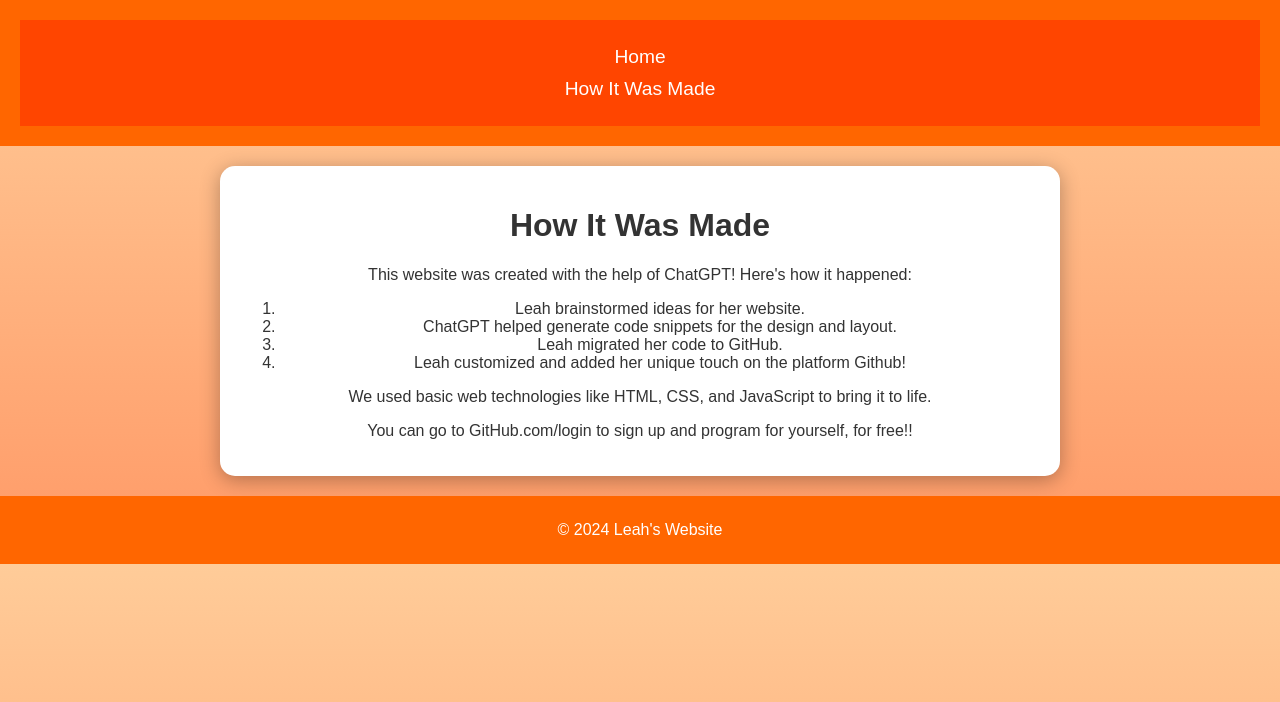
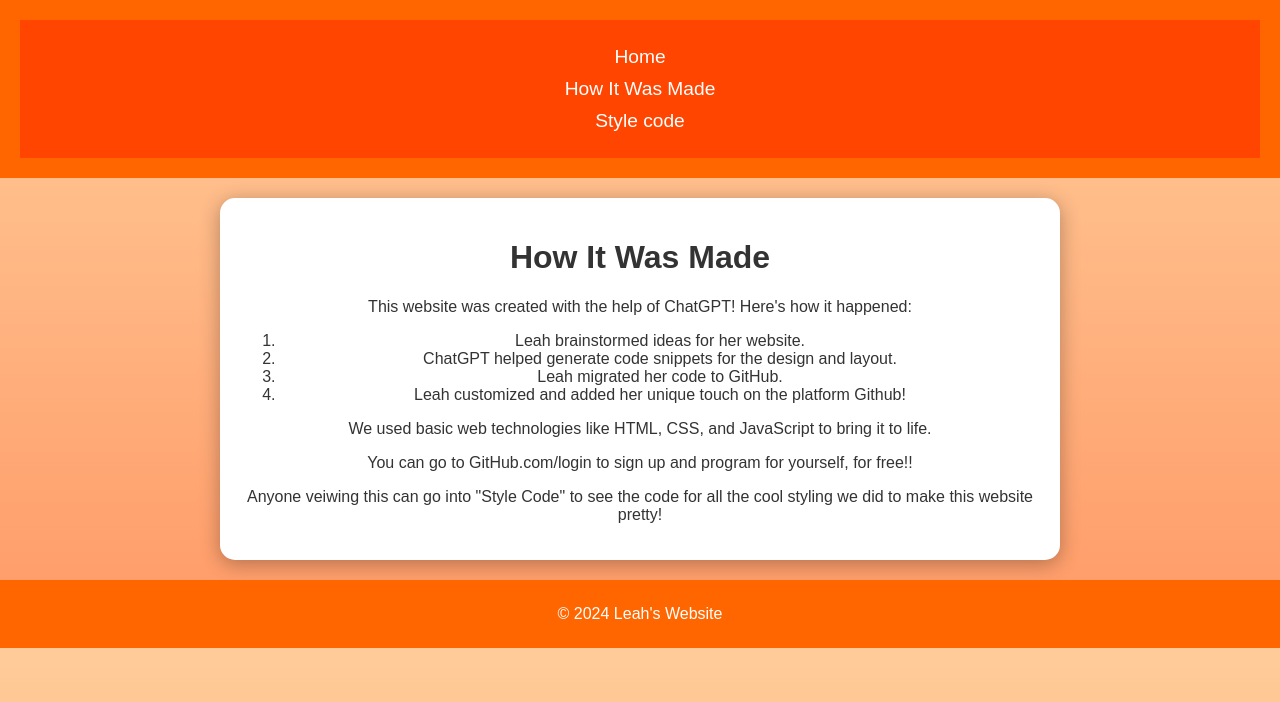
Before and after one commit to leah-hall/website, a plain HTML site: page how-it-was-made.html in a window 1280 px wide. Drawn offline with Linux system fonts and the light colour scheme.

Commit message:
Adding styles.css

```diff
--- a/how-it-was-made.html
+++ b/how-it-was-made.html
@@ -12,6 +12,7 @@
       <ul>
         <li><a href="index.html">Home</a></li>
         <li><a href="how-it-was-made.html">How It Was Made</a></li>
+        <li><a href="styles.css">Style code</a></li>
       </ul>
     </nav>
   </header>
@@ -27,6 +28,7 @@
       </ol>
       <p>We used basic web technologies like HTML, CSS, and JavaScript to bring it to life.</p>
       <p> You can go to GitHub.com/login to sign up and program for yourself, for free!!</p>
+      <p> Anyone veiwing this can go into "Style Code" to see the code for all the cool styling we did to make this website pretty!</p>
     </div>
   </main>
   <footer>
```
